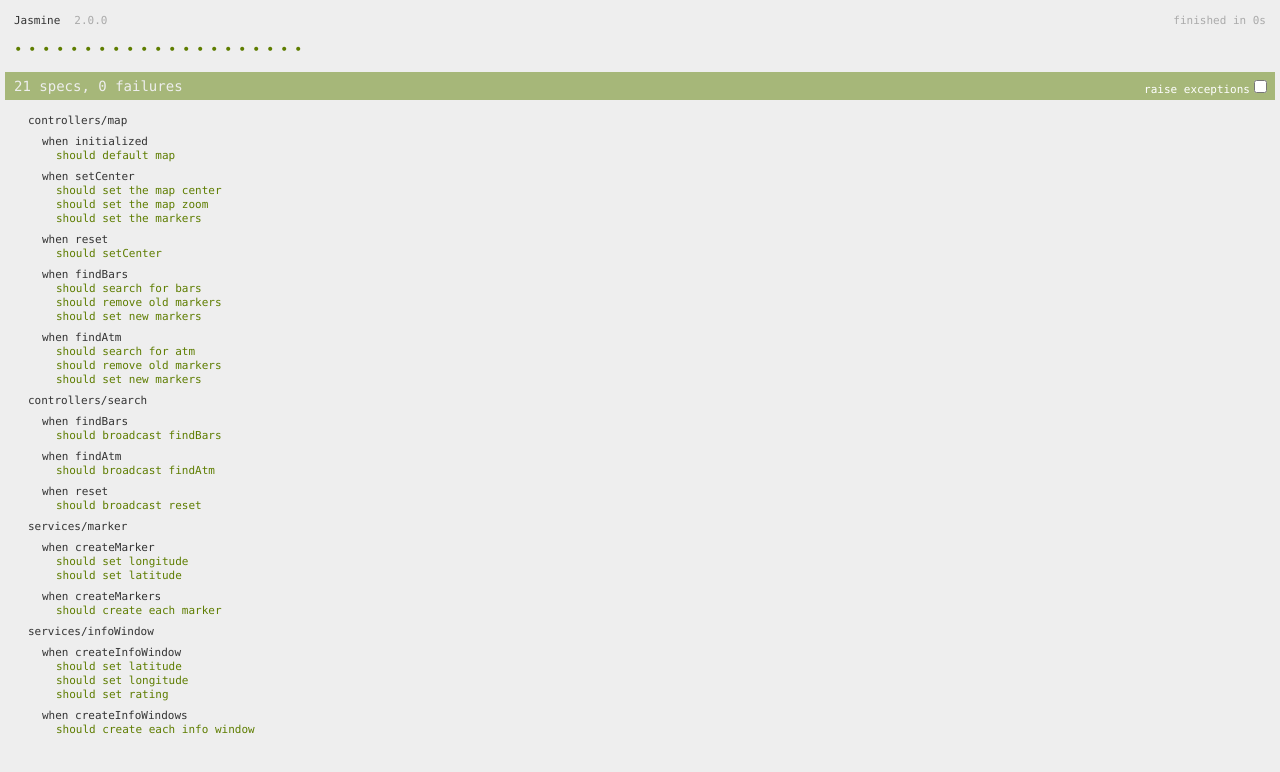
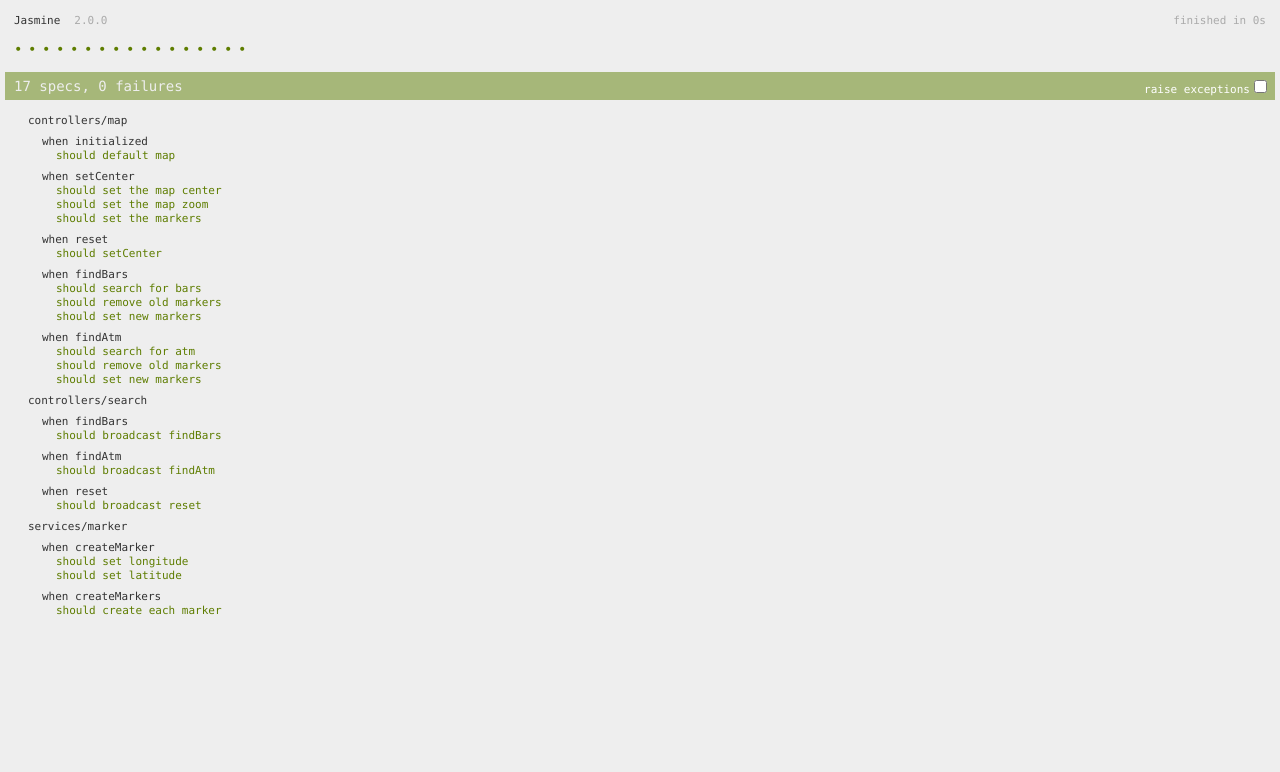
Before and after one commit to chriszimmerman/drankly, a plain HTML site: page test/index.html in a window 1280 px wide. Drawn offline with Linux system fonts and the light colour scheme.

Commit message:
removed InfoWindowSvc

```diff
--- a/app/js/services/infoWindow.js
+++ /dev/null
@@ -1,26 +0,0 @@
-var app = angular.module('drankly.services');
-
-app.factory('InfoWindowSvc', function() {
-	return {
-		createInfoWindow: function(place) {
-			return {
-				coords: {
-					latitude: place.geometry.location.d,
-					longitude: place.geometry.location.e,
-				},
-				options: {
-					rating: place.rating
-				}
-			};
-		},
-		createInfoWindows: function(places) {
-			var infoWindows = [];
-
-			for (var i = 0; i < places.length; i++) {
-				infoWindows.push(this.createInfoWindow(places[i]));
-			};
-
-			return infoWindows;
-		}
-	};
-});
--- a/test/index.html
+++ b/test/index.html
@@ -13,13 +13,11 @@
     <script src="unit/controllers/mapTests.js"></script>
     <script src="unit/controllers/searchTests.js"></script>
     <script src="unit/services/markerTests.js"></script>
-    <script src="unit/services/infoWindowTests.js"></script>
 
     <script src="../app/js/app.js"></script>
     <script src="../app/js/controllers/search.js"></script>
     <script src="../app/js/controllers/map.js"></script>
     <script src="../app/js/services/marker.js"></script>
-    <script src="../app/js/services/infoWindow.js"></script>
 </head>
 <body>
 </body>
--- a/test/unit/services/infoWindowTests.js
+++ /dev/null
@@ -1,59 +0,0 @@
-describe('services/infoWindow', function() {
-	var service;
-
-	beforeEach(module('drankly.services'));
-	beforeEach(function() {
-		inject(function($injector) {
-			svc = $injector.get('InfoWindowSvc');
-		});
-	})
-
-	describe('when createInfoWindow', function() {
-		var result;
-
-		beforeEach(function() {
-			var place = {
-				geometry: {
-					location: {
-						d: 2,
-						e: 3
-					}
-				},
-				rating: 1
-			}
-			result = svc.createInfoWindow(place);
-		})
-
-		it('should set latitude', function() {
-			expect(result.coords.latitude).toEqual(2);
-		})
-
-
-		it('should set longitude', function() {
-			expect(result.coords.longitude).toEqual(3);
-		})
-
-
-		it('should set rating', function() {
-			expect(result.options.rating).toEqual(1);
-		})
-	})
-
-	describe('when createInfoWindows', function() {
-		var places;
-		beforeEach(function() {
-			places = [{
-				a: 0
-			}, {
-				a: 1
-			}];
-			spyOn(svc, 'createInfoWindow');
-			svc.createInfoWindows(places);
-		})
-
-		it("should create each info window", function() {
-			expect(svc.createInfoWindow).toHaveBeenCalledWith(places[0]);
-			expect(svc.createInfoWindow).toHaveBeenCalledWith(places[1]);
-		})
-	})
-})
```
